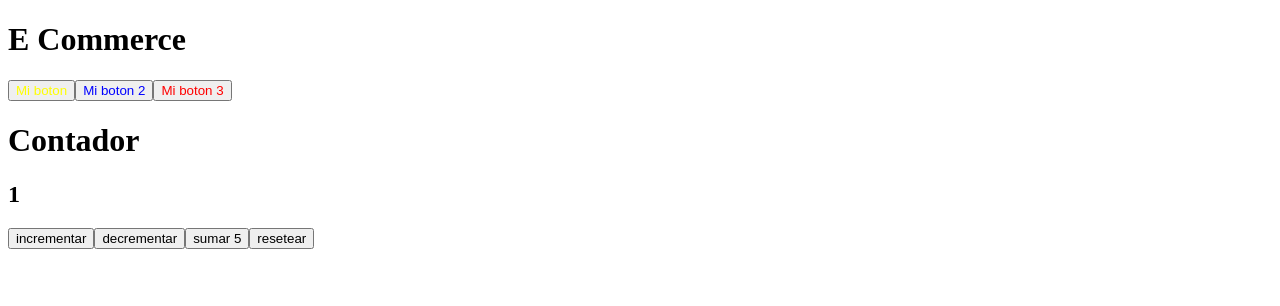
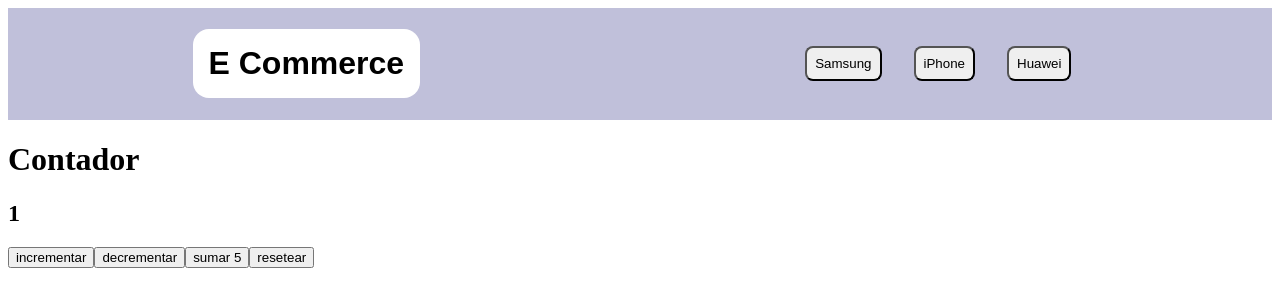
Before and after one commit to fabianmntsns/React-practice, a React (Vite) app in the folder react2024/: page / in a window 1280 px wide. Shown: the top 306 px of the page. Built offline with nearby package versions, Linux system fonts and the light colour scheme.

Commit message:
remove color by props and add styles with css modules to navbar and buttons

```diff
--- a/react2024/src/App.jsx
+++ b/react2024/src/App.jsx
@@ -1,5 +1,5 @@
 
-import Counter from './components/Navbar/Counter'
+import Counter from './components/Counter/Counter'
 import Navbar from './components/Navbar/Navbar'
 
 function App() {
--- a/react2024/src/components/Navbar/Button.jsx
+++ b/react2024/src/components/Navbar/Button.jsx
@@ -1,6 +1,9 @@
-const Button = ({label, color}) => {
+import styles from "../Navbar/Navbar.module.css"
+
+
+const Button = ({label}) => {
     return (
-        <button style={{color:color}}>{label}  </button>
+        <button className={styles.button}>{label}  </button>
     )
 }
 
--- a/react2024/src/components/Navbar/Navbar.jsx
+++ b/react2024/src/components/Navbar/Navbar.jsx
@@ -1,14 +1,15 @@
 import Button from "./Button.jsx"
+import styles from "../Navbar/Navbar.module.css"
 
 
-const Navbar = ({label, color}) => {
+const Navbar = ({label}) => {
     return(
-        <header>
-            <h1>E Commerce</h1>
-            <section>
-                <Button label={"Mi boton"} color={"yellow"}/>
-                <Button label={"Mi boton 2"} color={"blue"} />
-                <Button label={"Mi boton 3"} color={"red"}/>
+        <header className={styles.header}>
+            <h1 className={styles.h1}>E Commerce</h1>
+            <section >
+                <Button label={"Samsung"}  />
+                <Button label={"iPhone"}  />
+                <Button label={"Huawei"} />
             </section>
         </header>
     )
--- a/react2024/src/components/Navbar/Navbar.module.css
+++ b/react2024/src/components/Navbar/Navbar.module.css
@@ -0,0 +1,21 @@
+.header {
+    background-color: rgb(192, 192, 218);
+    display: flex;
+    justify-content: space-around;
+    align-items: center;
+}
+
+.h1 {
+    background-color: white;
+    border-radius: 1rem;
+    padding: 1rem;
+    font-family: sans-serif;
+}
+
+.button {
+    margin: 1rem;
+    font-family:Arial, Helvetica, sans-serif;
+    padding: .5rem;
+    border-radius: .5rem;
+
+}
```
Also changed, not shown: react2024/src/components/Counter/Counter.jsx (renamed from react2024/src/components/Navbar/Counter.jsx).
